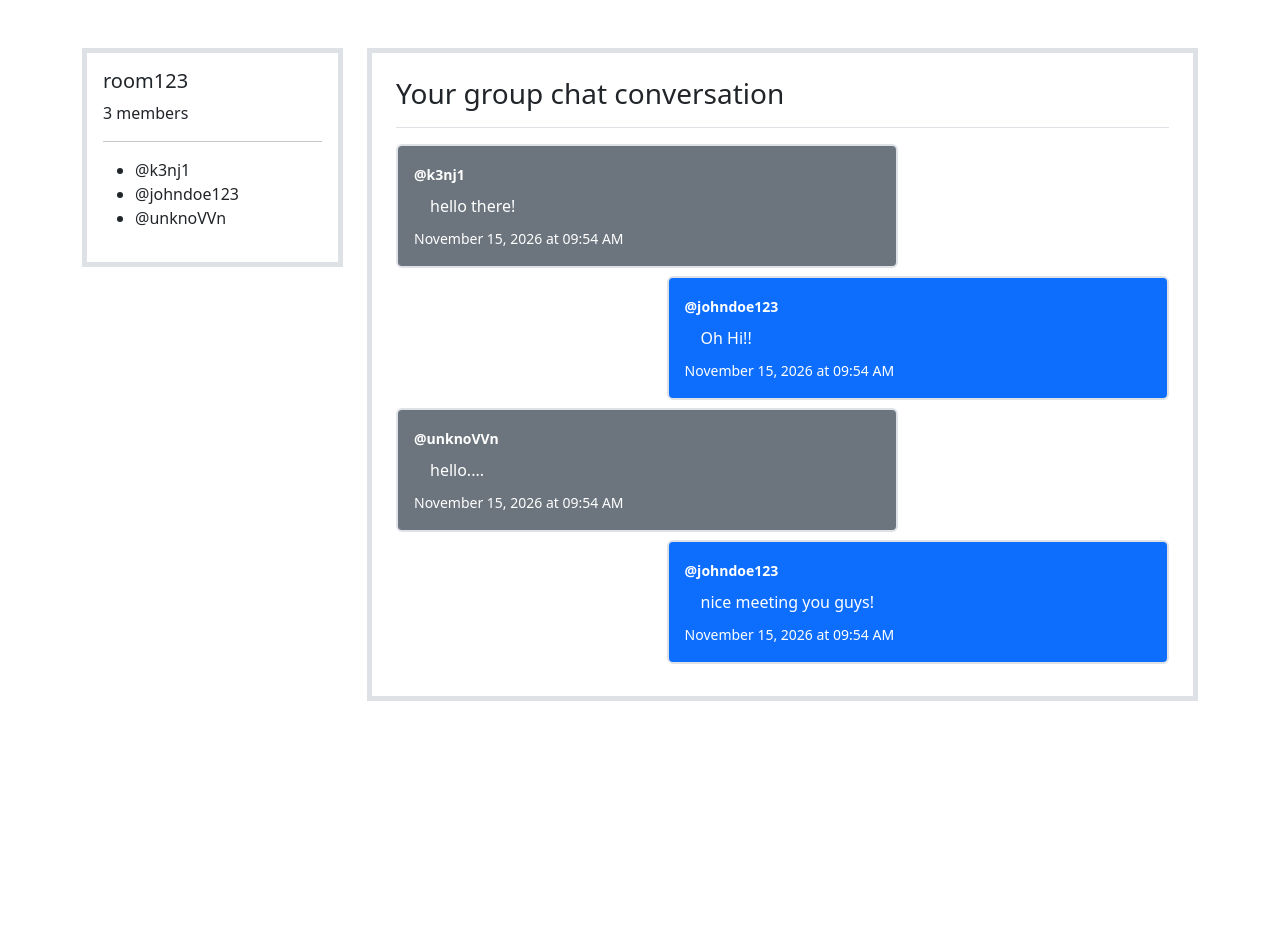
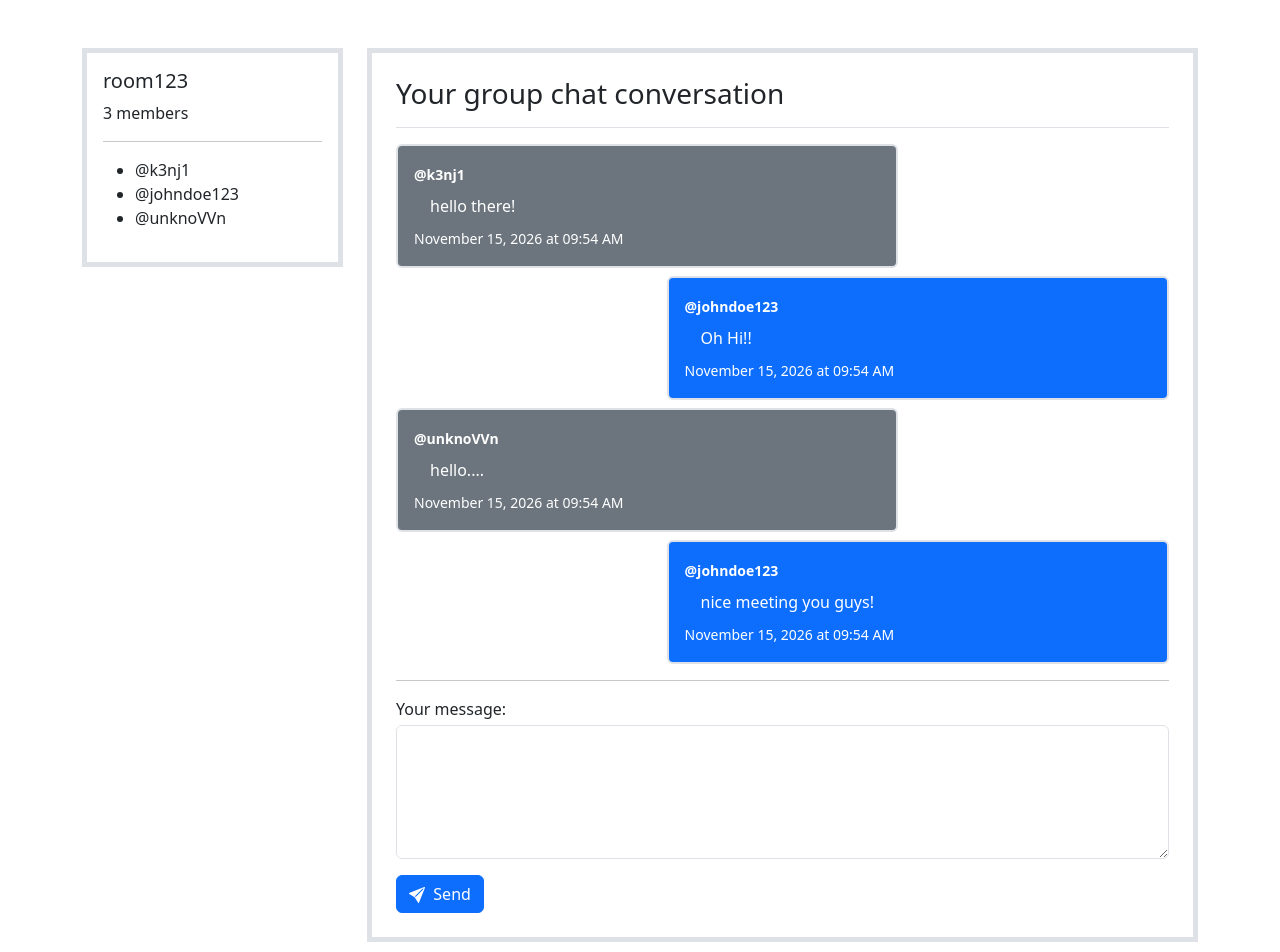
Before and after one commit to hartpableo/chat-app, a React (Vite) app in the folder client/: page / in a window 1280 px wide. Shown: the top 952 px of the page. Before the commit the page ends 800 px from the top, so only its background shows below. Built offline with nearby package versions, Linux system fonts and the light colour scheme.

Commit message:
wip: message form

```diff
--- a/client/src/Conversation.tsx
+++ b/client/src/Conversation.tsx
@@ -2,6 +2,7 @@ import {useEffect, useState} from "react";
 import type {ChatInterface} from "./interface.ts";
 import {dummyChats} from "./data.ts";
 import {useUser} from "./context.tsx";
+import MessageForm from "./MessageForm.tsx";
 
 function Conversation() {
   const [chats, setChats] = useState<ChatInterface[]>([])
@@ -55,6 +56,8 @@ function Conversation() {
             <p>No messages yet</p>
           </>
         )}
+        <hr/>
+        <MessageForm/>
       </section>
     </>
   )
--- /dev/null
+++ b/client/src/MessageForm.tsx
@@ -0,0 +1,20 @@
+function MessageForm() {
+  return (
+    <form>
+      <div className="form-group">
+        <label htmlFor="message" className="mb-1">Your message:</label>
+        <textarea className="form-control" id="message" rows={5}></textarea>
+      </div>
+      <button type="submit" className="btn btn-primary mt-3">
+        <svg aria-hidden={true} xmlns="http://www.w3.org/2000/svg" width="16" height="16" fill="currentColor" className="bi bi-send-fill"
+             viewBox="0 0 16 16">
+          <path
+            d="M15.964.686a.5.5 0 0 0-.65-.65L.767 5.855H.766l-.452.18a.5.5 0 0 0-.082.887l.41.26.001.002 4.995 3.178 3.178 4.995.002.002.26.41a.5.5 0 0 0 .886-.083zm-1.833 1.89L6.637 10.07l-.215-.338a.5.5 0 0 0-.154-.154l-.338-.215 7.494-7.494 1.178-.471z"/>
+        </svg>
+        &nbsp; Send
+      </button>
+    </form>
+  )
+}
+
+export default MessageForm
```
